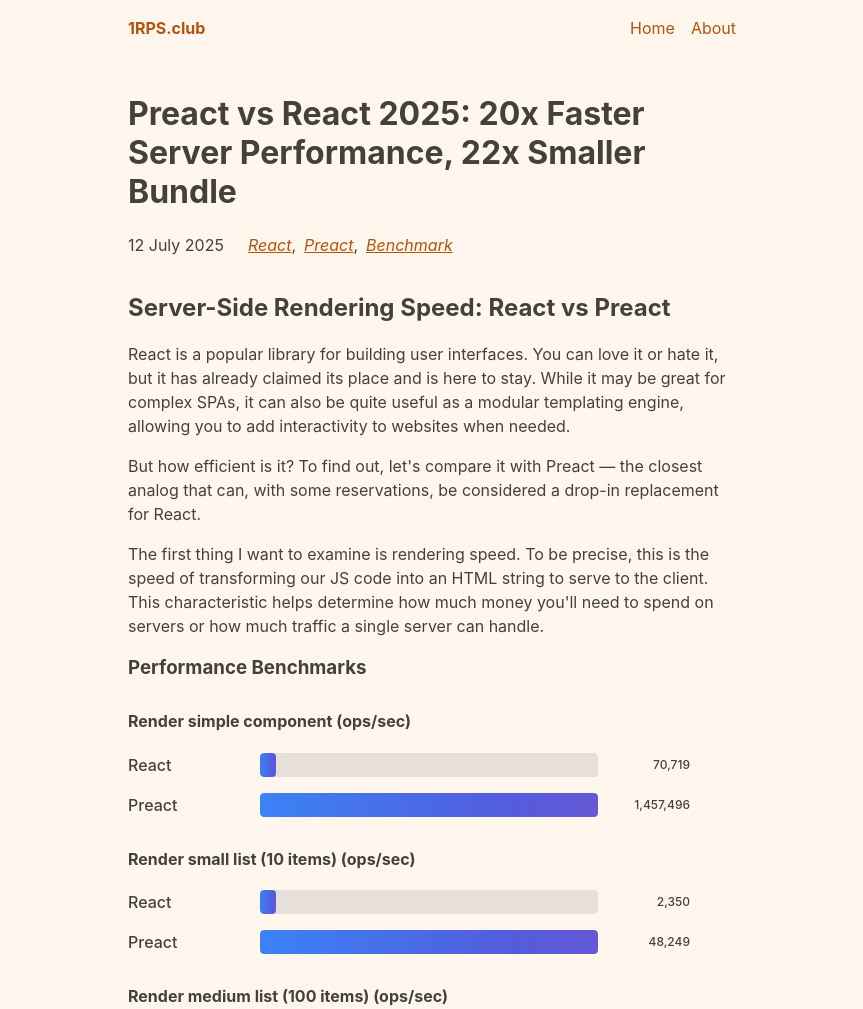
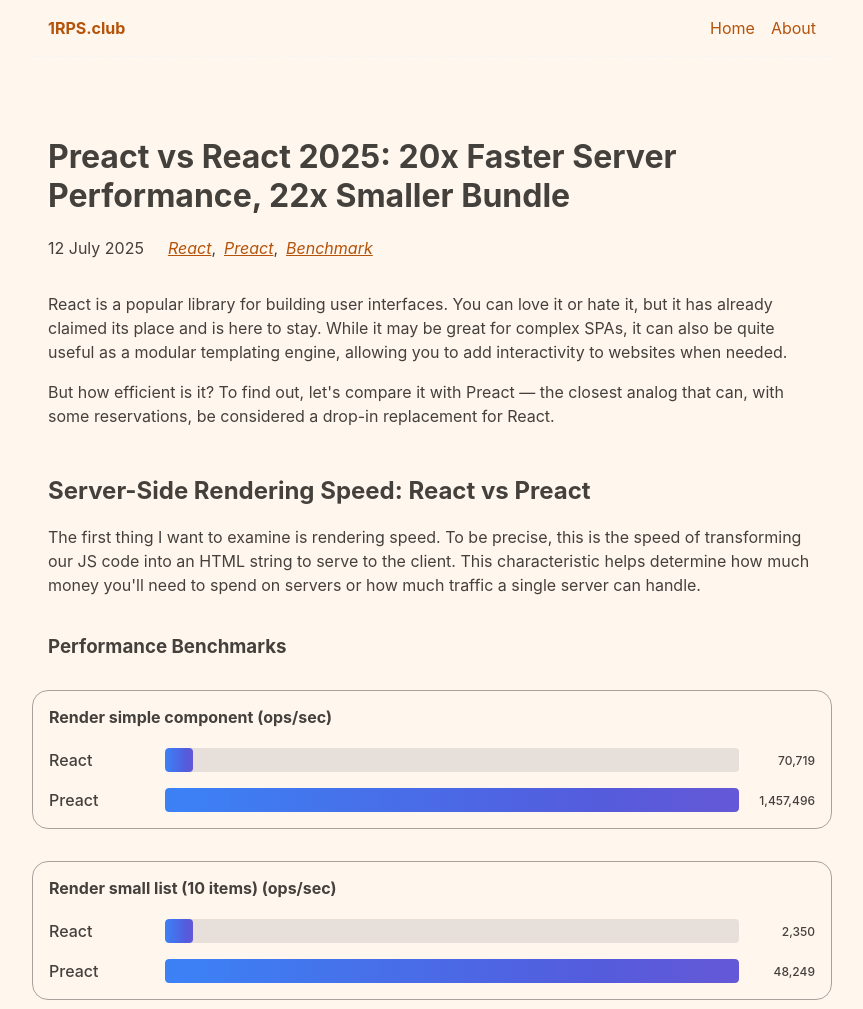
Before and after one commit to gwer/1rps-club, an Eleventy site: page content/blog/react-preact-performance-benchmark-2025/react-preact-performance-benchmark-2025.md in a window 1280 px wide. Shown: the top 1009 px of the page, without its empty margins (208-1071 px from the left). Built offline with nearby package versions, Linux system fonts and the light colour scheme; Eleventy itself is replaced by a stand-in of ours; some packages are replaced by stand-ins of ours; files that its build step writes are made by us from their sources; what @zachleat/heading-anchors, zod-validation-error would draw is missing.

Commit message:
Update CSS

```diff
--- a/content/blog/react-preact-performance-benchmark-2025/react-preact-performance-benchmark-2025.md
+++ b/content/blog/react-preact-performance-benchmark-2025/react-preact-performance-benchmark-2025.md
@@ -5,11 +5,11 @@
 tags: ['react', 'preact', 'benchmark']
 ---
 
-## Server-Side Rendering Speed: React vs Preact
-
 React is a popular library for building user interfaces. You can love it or hate it, but it has already claimed its place and is here to stay. While it may be great for complex SPAs, it can also be quite useful as a modular templating engine, allowing you to add interactivity to websites when needed.
 
 But how efficient is it? To find out, let's compare it with Preact — the closest analog that can, with some reservations, be considered a drop-in replacement for React.
+
+## Server-Side Rendering Speed: React vs Preact
 
 The first thing I want to examine is rendering speed. To be precise, this is the speed of transforming our JS code into an HTML string to serve to the client. This characteristic helps determine how much money you'll need to spend on servers or how much traffic a single server can handle.
 
--- a/css/index.css
+++ b/css/index.css
@@ -20,6 +20,8 @@
 	--text-color-link-active: #92400e;
 	--text-color-link-visited: #78350f;
 
+	--border-color: var(--color-gray-50);
+
 	--syntax-tab-size: 2;
 }
 
@@ -29,12 +31,14 @@
 		--color-gray-50: #a8a29e;
 		--color-gray-90: #e7e5e4;
 
+		--background-color: #292524;
+
 		/* --text-color is assigned to --color-gray-_ above */
 		--text-color-link: #e4c580;
 		--text-color-link-active: #f2d49c;
 		--text-color-link-visited: #c4a373;
 
-		--background-color: #292524;
+		--border-color: var(--color-gray-20);
 	}
 }
 
@@ -61,7 +65,7 @@
 body {
 	display: flex;
 	flex-direction: column;
-	max-width: 40em;
+	max-width: 50em;
 	min-height: 100vh;
 }
 
@@ -264,6 +268,15 @@
 	font-weight: bold;
 }
 
+h1,
+h2,
+h3,
+h4,
+h5,
+h6 {
+	margin-top: 2em;
+}
+
 /* Tags */
 .post-tag {
 	display: inline-flex;
@@ -293,11 +306,20 @@
 /* Benchmark */
 .benchmark {
 	margin: 2rem 0;
+	border: 1px solid var(--border-color);
+	border-radius: 1rem;
+	padding: 1rem;
+}
+
+@media (min-width: 768px) {
+	.benchmark {
+		margin: 2rem -1rem;
+	}
 }
 
 .benchmark__row {
 	display: grid;
-	grid-template-columns: 100px 1fr 60px 30px;
+	grid-template-columns: 100px 1fr 60px;
 	gap: 1rem;
 	align-items: center;
 	/* Animation*/
@@ -321,6 +343,12 @@
 .benchmark__row:nth-child(6) {
 	animation-delay: 0.5s;
 }
+.benchmark__row:nth-child(7) {
+	animation-delay: 0.6s;
+}
+.benchmark__row:nth-child(8) {
+	animation-delay: 0.7s;
+}
 
 .benchmark__library-name {
 	width: 100px;
@@ -331,7 +359,6 @@
 	flex: 1;
 	height: 24px;
 	overflow: hidden;
-	margin: 0 1rem;
 	background: #8883;
 	border-radius: 4px;
 	position: relative;
```
